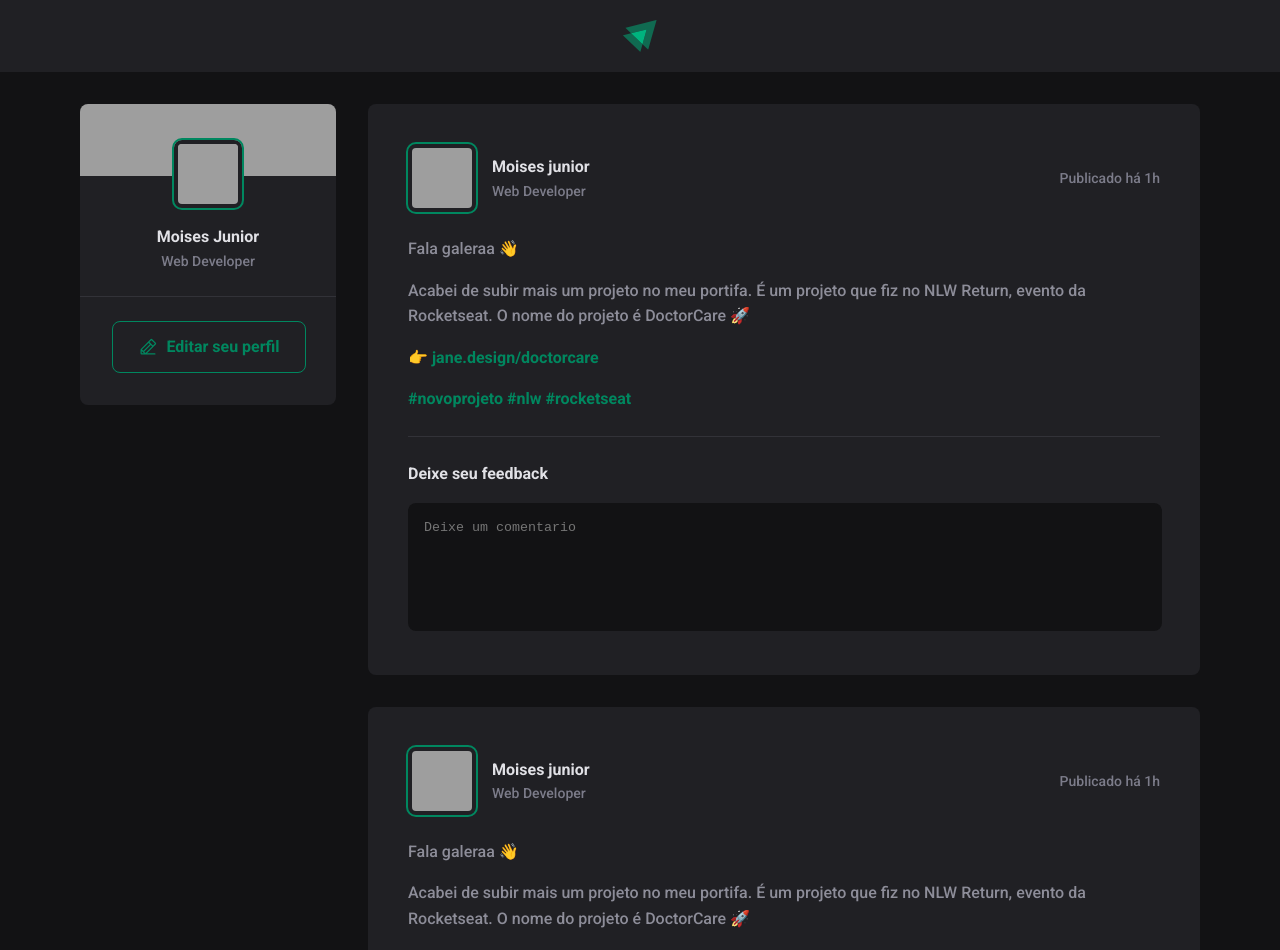
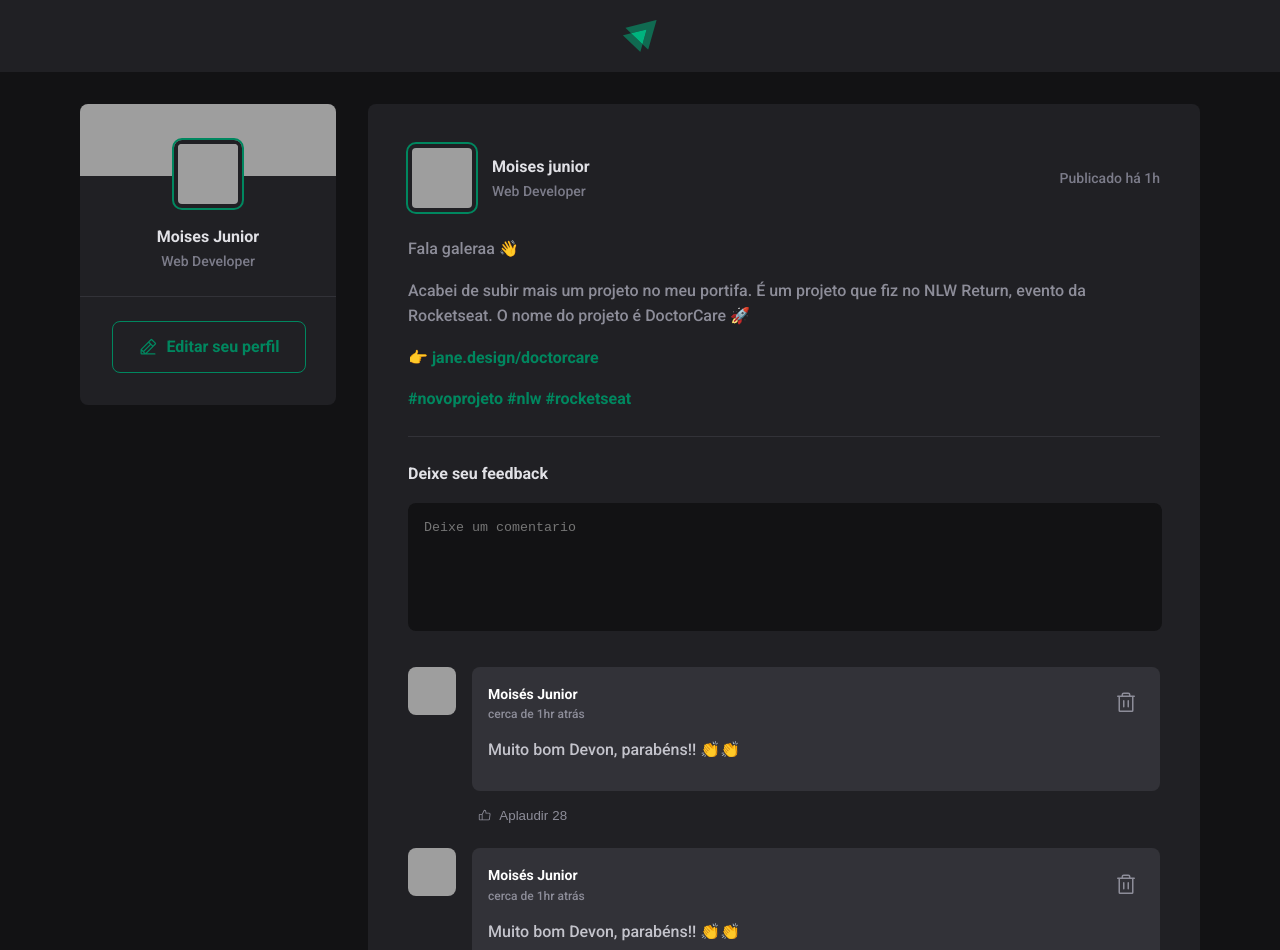
Before and after one commit to MoisesSRJR/IgTimer, a React (Vite) app: page / in a window 1280 px wide. Shown: the top 950 px of the page. Built offline with nearby package versions, Linux system fonts and the light colour scheme; grey boxes are pictures that could not be loaded.

Commit message:
finalization comment component

```diff
--- /dev/null
+++ b/src/components/Comment/Index.tsx
@@ -0,0 +1,33 @@
+import { ThumbsUp, Trash } from '@phosphor-icons/react'
+import { CommentBox, CommentContainer, Content } from './styles'
+
+export function Comment () {
+    return (
+        <CommentContainer>
+             <img src='https://github.com/MoisesSRJR.png' alt=''/>
+             <CommentBox>
+                <Content>
+                    <header>
+                        <div className='authorAndTime'>
+                            <strong>Moisés Junior</strong>
+                            <time title='27 de março de 2023' dateTime='2023-03-27'>cerca de 1hr atrás</time>
+                        </div>
+                        <button title='Deletar comentário'>
+                            <Trash size={24}/>
+                        </button>
+                    </header>
+                    <p>
+                        Muito bom Devon, parabéns!! 👏👏
+                    </p>
+                </Content>
+                <footer>
+                    <button>
+                        <ThumbsUp />
+                        Aplaudir
+                        <span>28</span>
+                    </button>
+                </footer>
+             </CommentBox>
+        </CommentContainer>
+    )
+}
--- /dev/null
+++ b/src/components/Comment/styles.ts
@@ -0,0 +1,92 @@
+import styled from 'styled-components';
+import colors from '../../styles/colors';
+
+export const CommentContainer = styled.div`
+    margin-top: 1.5rem;
+    display: flex;
+    gap: 1rem;
+
+    img {
+        box-sizing: initial;
+        width: 3rem;
+        height: 3rem;
+        border-radius: 8px;
+    }
+`;
+
+export const CommentBox = styled.div`
+    flex: 1;
+
+    footer {
+        margin-top: 1rem;
+
+        button {
+            background: transparent;
+            border: 0;
+            color: ${colors.gray400};
+            border-radius: 4px;
+            cursor: pointer;
+
+            display: flex;
+            align-items: center;
+
+            svg {
+                margin-right: 0.5rem;
+            }
+
+            span {
+                padding: 0 0.25rem;
+            }
+
+            :hover {
+                color: ${colors.green200};
+            }
+        }
+    }
+`;
+
+export const Content = styled.div`
+    background-color: ${colors.gray600};
+    border-radius: 8px;
+    padding: 1rem;
+
+    header {
+        display: flex;
+        align-items: flex-start;
+        justify-content: space-between;
+
+        button {
+            background-color: transparent;
+            border: 0;
+            color: ${colors.gray400};
+            line-height: 0;
+            border-radius: 4px;
+            cursor: pointer;
+
+            :hover {
+                color: ${colors.red};
+            }
+        }
+
+        .authorAndTime {
+            display: flex;
+            flex-direction: column;
+
+            strong {
+                font-size: 0.875rem;
+                line-height: 1.6;
+            }
+
+            time {
+                font-size: 0.75rem;
+                line-height: 1.6;
+                color: ${colors.gray400};
+            }
+        }
+    }
+
+    p {
+        margin-top: 1rem;
+        color: ${colors.gray300};
+    }
+`;
--- a/src/components/Post/index.tsx
+++ b/src/components/Post/index.tsx
@@ -1,4 +1,5 @@
-import { CommentForm, Content, MainContainer } from './styles'
+import { Comment } from '../Comment/Index'
+import { CommentForm, CommentList, Content, MainContainer } from './styles'
 
 export function Post () {
     return (
@@ -37,6 +38,11 @@ export function Post () {
                     </footer>
                 </form>
             </CommentForm>
+            <CommentList>
+                <Comment />
+                <Comment />
+                <Comment />
+            </CommentList>
         </MainContainer>
     )
 }
--- a/src/components/Post/styles.ts
+++ b/src/components/Post/styles.ts
@@ -119,3 +119,7 @@ export const CommentForm = styled.div`
         }
     }
 `;
+
+export const CommentList = styled.div`
+    margin-top: 2rem;
+`;
```
